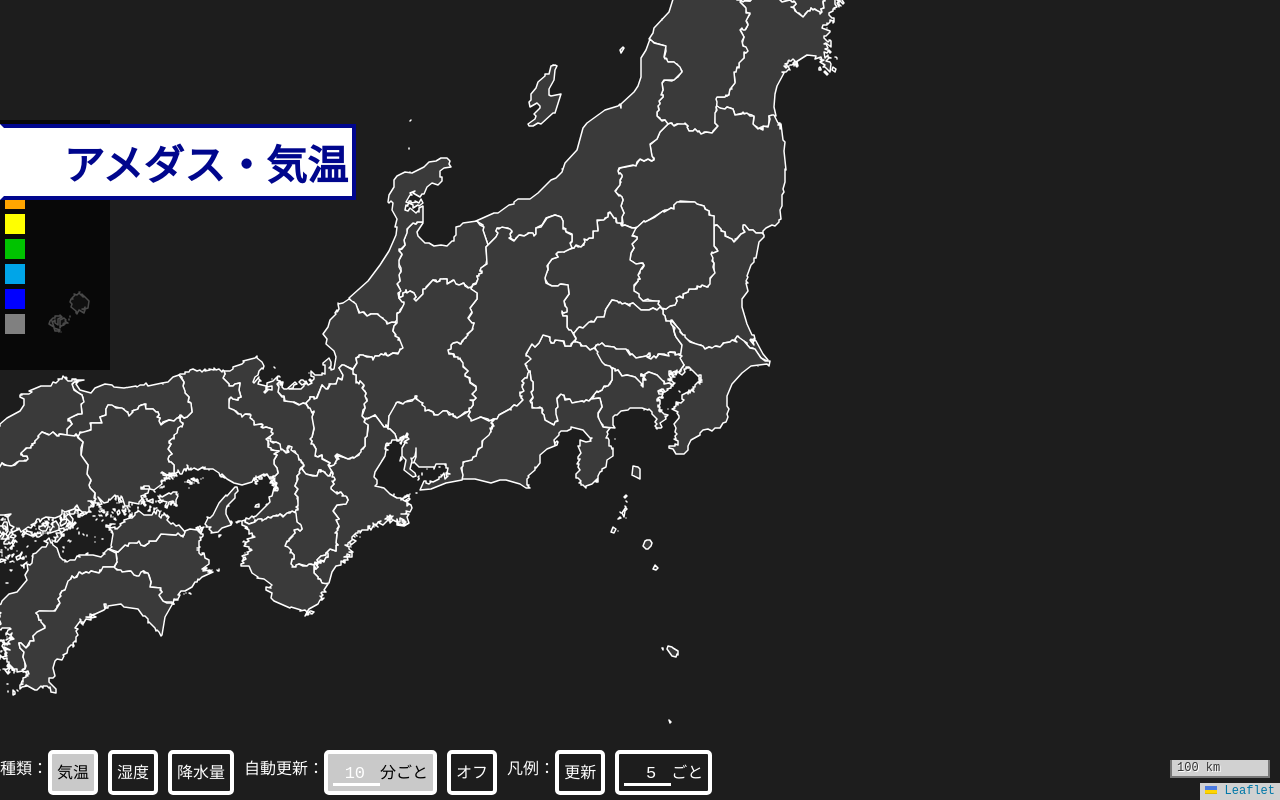
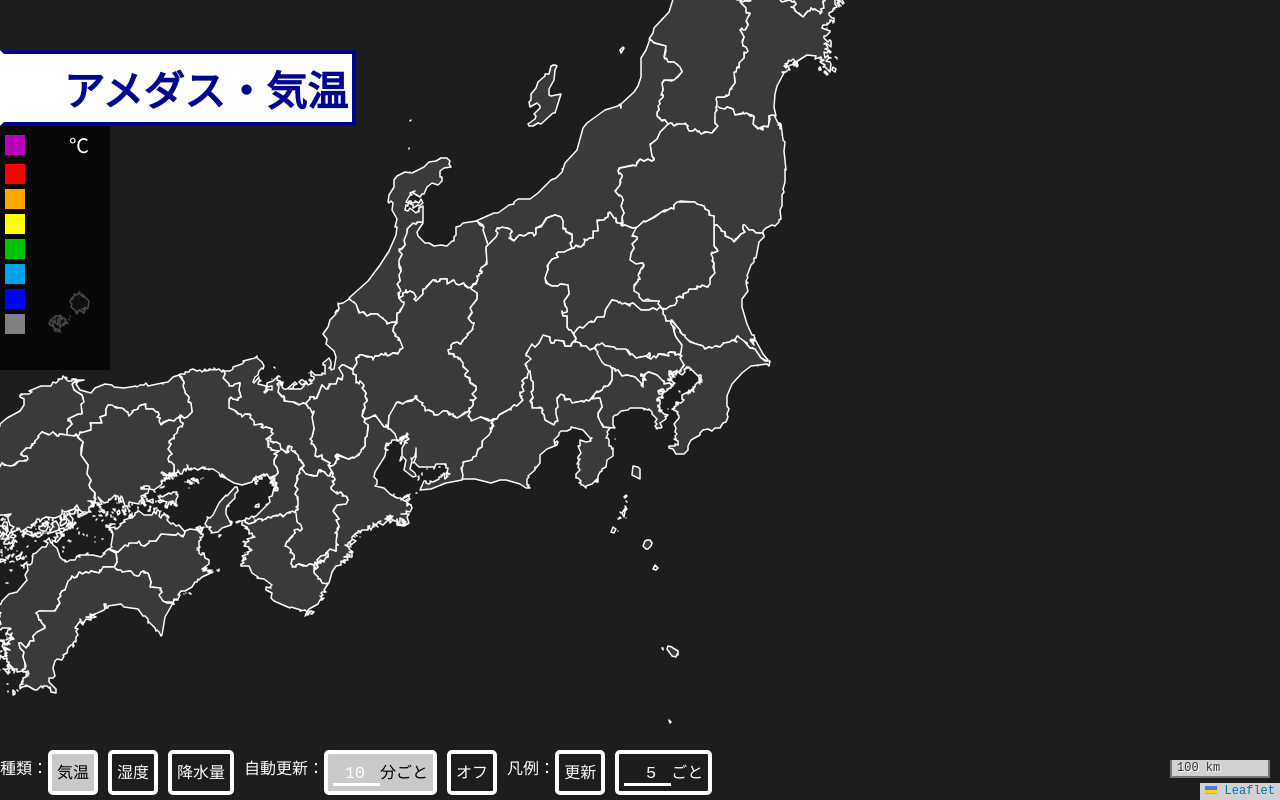
Before and after one commit to saigaikinkyuu/amedas_map, a plain HTML site: page index.html in a window 1280 px wide. Drawn offline with nearby package versions, Linux system fonts and the light colour scheme; no server answers; a web font is replaced by a local one.

Commit message:
Update index.html

```diff
--- a/index.html
+++ b/index.html
@@ -61,7 +61,7 @@
         }
     </style>
     <div id="map"></div>
-    <div style="position: absolute;z-index: 10000;bottom: 600px;color: #00068d;background-color: white;padding: 4px;width: 340px;font-size: 35px;border: 4px solid #00068d;border-left-color: white;">
+    <div style="position: absolute;z-index: 10000;top: 50px;color: #00068d;background-color: white;padding: 4px;width: 340px;font-size: 35px;border: 4px solid #00068d;border-left-color: white;">
         <h3 id="title" style="margin: 0px;text-align: right;">アメダス・気温</h3>
     </div>
     <div id="setting_MAP" style="position: absolute;z-index: 10000;bottom: 0px;height: 60px;">
```
